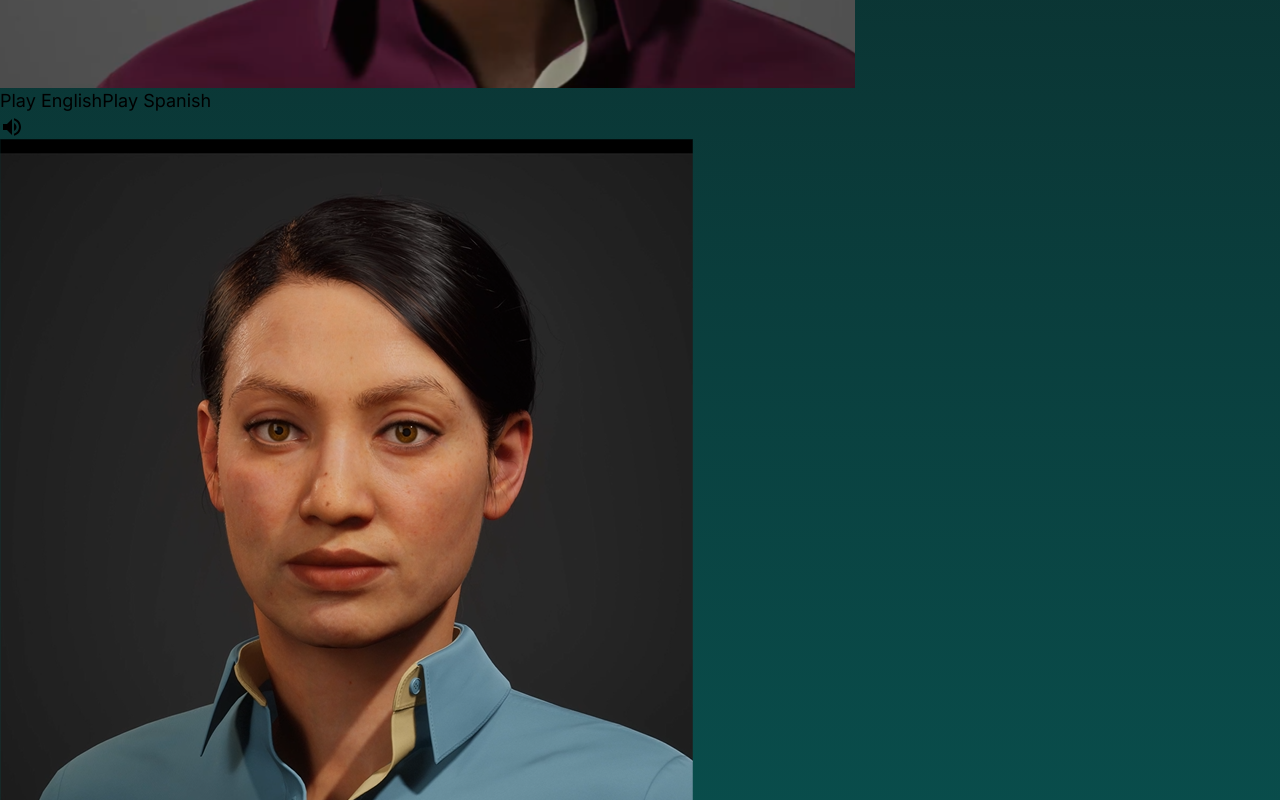
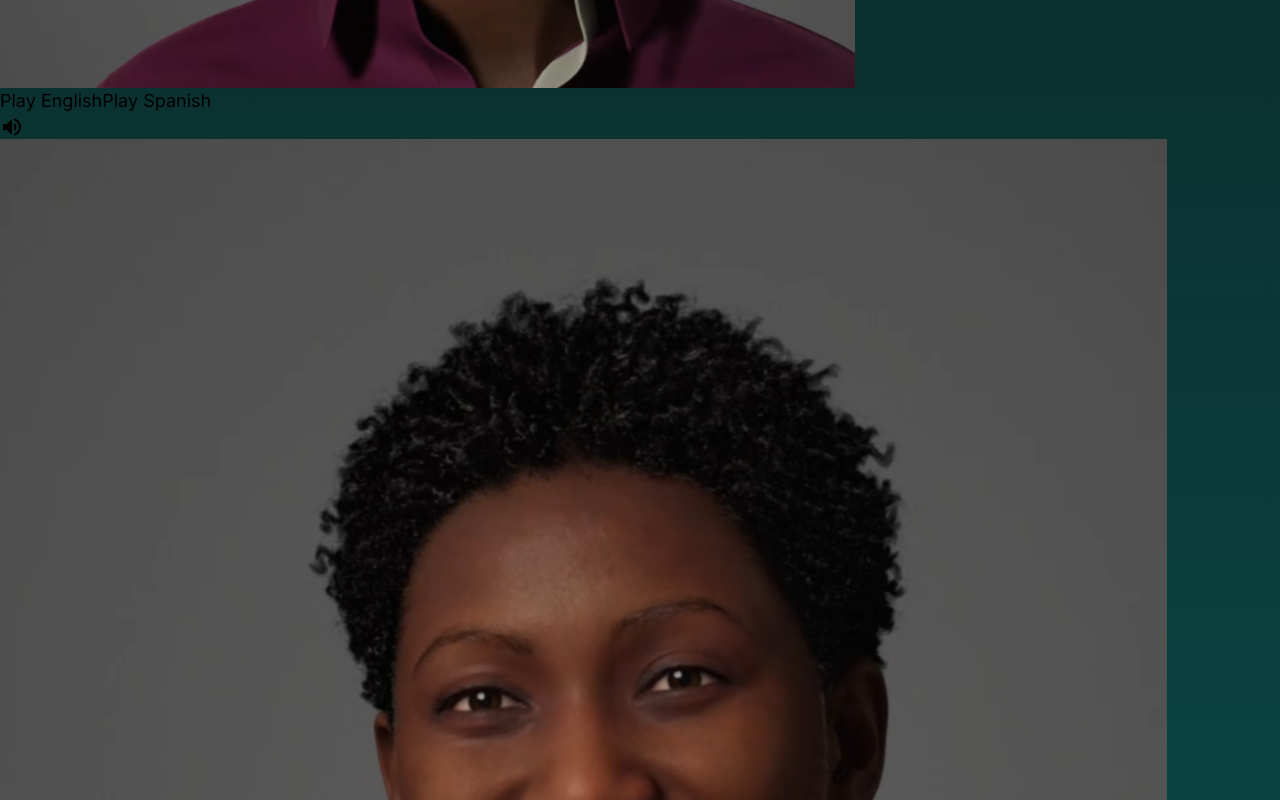
Before and after one commit to chetan-atmecs/Zimmer-Biomet, a React (Vite) app: page /chat-assistant in a window 1280 px wide. Shown: the part 1380-2180 px from the top of the page. Built offline with nearby package versions, Linux system fonts and the light colour scheme; what ldrs would draw is missing.

Commit message:
rag is working now working on meta human

```diff
--- a/src/pages/ChatAssistant/ChatHistory.jsx
+++ b/src/pages/ChatAssistant/ChatHistory.jsx
@@ -564,13 +564,13 @@ function ChatHistory({ isLoading,messages, lastMessage,streamingResponse}) {
       {allMessages.map((message, index) => (
         <ChatMessage
         key={index}
-        avatar={message.isUser ? "src/assets/images/avatar-1.png" : "src/assets/images/Patient img(1)(1)rr.png"}
+        avatar={message.isUser ? "src/assets/images/avatar-1.png" : "src/assets/images/MetaHuman_SA_FM1.png"}
         message={message.text}
         isUser={message.isUser}
         />
       ))}
-      {isLoading && <ChatMessage isLoading={isLoading} avatar="src/assets/images/Patient img(1)(1)rr.png" isUser={false}/>}
-      {streamingResponse && <ChatMessage avatar="src/assets/images/Patient img(1)(1)rr.png" message={streamingResponse} isUser={false}/>}
+      {isLoading && <ChatMessage isLoading={isLoading} avatar="src/assets/images/MetaHuman_SA_FM1.png" isUser={false}/>}
+      {streamingResponse && <ChatMessage avatar="src/assets/images/MetaHuman_SA_FM1.png" message={streamingResponse} isUser={false}/>}
         <div ref={messagesEndRef} />
       </div>
       <style jsx>{`
--- a/src/pages/ChatAssistant/ChatInput.jsx
+++ b/src/pages/ChatAssistant/ChatInput.jsx
@@ -1297,7 +1297,7 @@ function ChatInput({
 const fetchStreamingResponse = async (userMessage) => {
   setIsLoading(true);
   try {
-    const response = await fetch('http://66.66.66.23:8082/generate', {
+    const response = await fetch('http://66.66.66.23:8084/generate', {
       method: 'POST',
       headers: {
         'Content-Type': 'application/json',
@@ -1309,7 +1309,7 @@ const fetchStreamingResponse = async (userMessage) => {
             "content": userMessage
           }
         ],
-        "use_knowledge_base": false,
+        "use_knowledge_base": true,
         "temperature": 0.2,
         "top_p": 0.7,
         "max_tokens": 1024,
--- a/src/pages/ChatAssistant/SuggestedActions.jsx
+++ b/src/pages/ChatAssistant/SuggestedActions.jsx
@@ -39,7 +39,7 @@ function SuggestedActions({ addMessage,setMessage,setStreamingResponse,
 
   const fetchStreamingResponse = async (userMessage) => {
     try {
-      const response = await fetch('http://66.66.66.23:8082/generate', {
+      const response = await fetch('http://66.66.66.23:8084/generate', {
         method: 'POST',
         headers: {
           'Content-Type': 'application/json',
--- a/src/pages/ChatDoctor/ChatInput.jsx
+++ b/src/pages/ChatDoctor/ChatInput.jsx
@@ -1381,7 +1381,7 @@ const fetchStreamingResponse = async (userMessage) => {
             "content": userMessage
           }
         ],
-        "use_knowledge_base": false,
+        "use_knowledge_base": true,
         "temperature": 0.2,
         "top_p": 0.7,
         "max_tokens": 1024,
--- a/src/pages/ChatDoctor/ChatVideo.jsx
+++ b/src/pages/ChatDoctor/ChatVideo.jsx
@@ -117,7 +117,7 @@ async function fetchData() {
           initialSettings={{
             AutoPlayVideo: true,
             AutoConnect: true,
-            ss: 'ws://66.66.66.23:30080',
+            ss: 'ws://66.66.66.41:30080',
             StartVideoMuted: false,
             HoveringMouse: true,
             WaitForStreamer: true,
--- a/src/pages/ChatDoctor/SuggestedActions.jsx
+++ b/src/pages/ChatDoctor/SuggestedActions.jsx
@@ -48,10 +48,10 @@ function SuggestedActions({ addMessage,setMessage,setStreamingResponse,
           "messages": [
             {
               "role": "user",
-              "content": 'hi'
+              "content": userMessage
             }
           ],
-          "use_knowledge_base": false,
+          "use_knowledge_base": true,
           "temperature": 0.2,
           "top_p": 0.7,
           "max_tokens": 1024,
--- a/src/pages/ChatPatient/ChatInput.jsx
+++ b/src/pages/ChatPatient/ChatInput.jsx
@@ -1296,7 +1296,7 @@ function ChatInput({
 //   };
 const fetchStreamingResponse = async (userMessage) => {
   try {
-    const response = await fetch('http://66.66.66.23:8082/generate', {
+    const response = await fetch('http://66.66.66.23:8083/generate', {
       method: 'POST',
       headers: {
         'Content-Type': 'application/json',
@@ -1308,7 +1308,7 @@ const fetchStreamingResponse = async (userMessage) => {
             "content": userMessage
           }
         ],
-        "use_knowledge_base": false,
+        "use_knowledge_base": true,
         "temperature": 0.2,
         "top_p": 0.7,
         "max_tokens": 1024,
```
